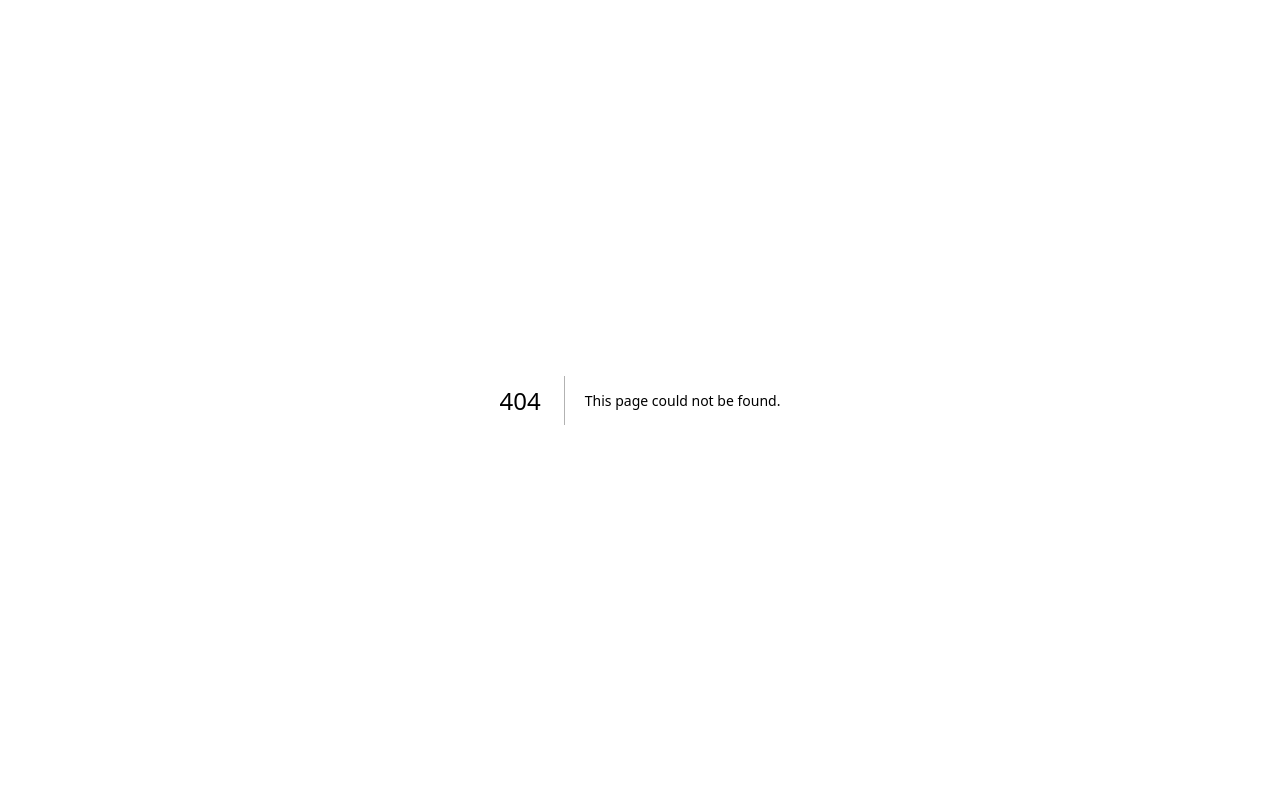
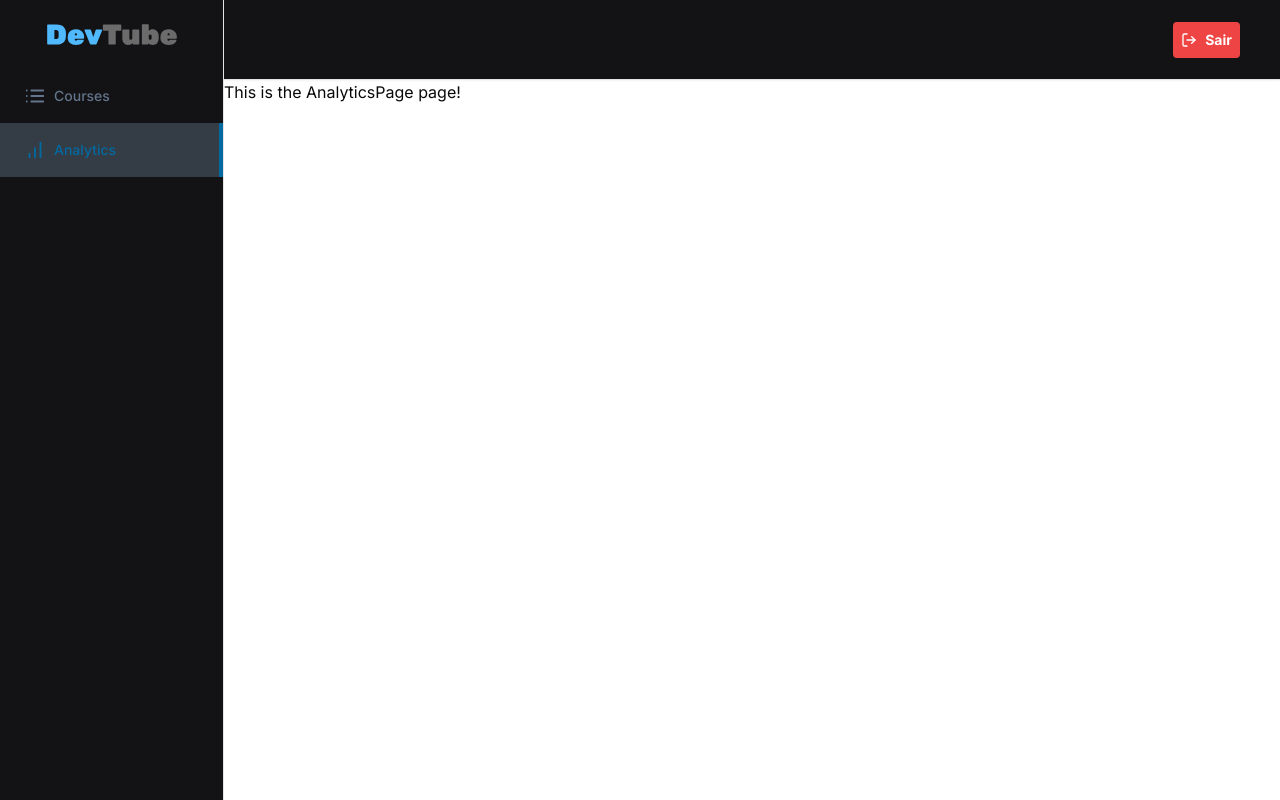
Before and after one commit to IgorCastilhos/devtube, a Next.js app: page /teacher/analytics in a window 1280 px wide. Before the commit this address had no page. Built offline with nearby package versions, Linux system fonts and the light colour scheme.

Commit message:
feat: added authentication, layout and dynamic layout

```diff
--- /dev/null
+++ b/app/(dashboard)/(routes)/teacher/analytics/page.tsx
@@ -0,0 +1,9 @@
+const AnalyticsPage = () => {
+  return (
+        <div>
+            This is the AnalyticsPage page!
+        </div>
+    );
+}
+
+export default AnalyticsPage;
--- /dev/null
+++ b/app/(dashboard)/(routes)/teacher/courses/page.tsx
@@ -0,0 +1,9 @@
+const CoursesPage = () => {
+  return (
+        <div>
+            This is the CoursesPage page!
+        </div>
+    );
+}
+
+export default CoursesPage;
--- a/app/(dashboard)/_components/logo.tsx
+++ b/app/(dashboard)/_components/logo.tsx
@@ -6,7 +6,7 @@ export const Logo = () => {
             height={130}
             width={130}
             alt={"logo"}
-            src={"logo.svg"}
+            src={"/logo.svg"}
         />
     )
 }
--- a/app/(dashboard)/_components/navbar.tsx
+++ b/app/(dashboard)/_components/navbar.tsx
@@ -1,9 +1,11 @@
 import {MobileSidebar} from "@/app/(dashboard)/_components/mobileSidebar";
+import {NavbarRoutes} from "@/components/navbarRoutes";
 
 export const Navbar = () => {
-  return (
-    <div className="p-4 border-b h-full flex items-center bg-modern-gray shadow-sm">
-      <MobileSidebar/>
-    </div>
-  )
+    return (
+        <div className="p-4 border-b h-full flex items-center bg-modern-gray shadow-sm">
+            <MobileSidebar/>
+            <NavbarRoutes/>
+        </div>
+    )
 }
--- a/app/(dashboard)/_components/sidebarRoutes.tsx
+++ b/app/(dashboard)/_components/sidebarRoutes.tsx
@@ -1,9 +1,10 @@
 "use client";
 
 import {SidebarItem} from "@/app/(dashboard)/_components/sidebarItem";
-import {Compass, Layout} from "lucide-react";
+import {BarChart, Compass, Layout, List} from "lucide-react";
+import {usePathname, useRouter} from "next/navigation";
 
-const GUESTROUTES = [
+const GUEST_ROUTES = [
     {
         icon: Layout,
         label: "Dashboard",
@@ -16,11 +17,28 @@ const GUESTROUTES = [
     }
 ]
 
+const TEACHER_ROUTES = [
+    {
+        icon: List,
+        label: "Courses",
+        href: "/teacher/courses",
+    },
+    {
+        icon: BarChart,
+        label: "Analytics",
+        href: "/teacher/analytics",
+    }
+]
+
 export const SidebarRoutes = () => {
+    const PATHNAME = usePathname();
+    const IS_TEACHER_PAGE = PATHNAME?.includes("/teacher");
+    const ROUTES = IS_TEACHER_PAGE ? TEACHER_ROUTES : GUEST_ROUTES;
+
     return (
         <div
             className="flex flex-col w-full text-white">
-            {GUESTROUTES.map((route) => (
+            {ROUTES.map((route) => (
                 <SidebarItem
                     key={route.href}
                     icon={route.icon}
--- a/app/(dashboard)/layout.tsx
+++ b/app/(dashboard)/layout.tsx
@@ -1,5 +1,6 @@
 import {Sidebar} from "@/app/(dashboard)/_components/sidebar";
 import {Navbar} from "@/app/(dashboard)/_components/navbar";
+import React from "react";
 
 const DashboardLayout = ({children}: { children: React.ReactNode; }) => {
     return (
@@ -10,7 +11,7 @@ const DashboardLayout = ({children}: { children: React.ReactNode; }) => {
             <div className="hidden md:flex h-full w-56 flex-col fixed inset-y-0 z-50">
                 <Sidebar/>
             </div>
-            <main className="md:pl-56 h-full">
+            <main className="md:pl-56 pt-[80px] h-full">
                 {children}
             </main>
         </div>
--- a/app/globals.css
+++ b/app/globals.css
@@ -8,8 +8,16 @@
     height: 100%;
   }
 
+.teacher_button {
+  @apply bg-blue-500 text-white font-bold py-2 px-2 rounded;
+}
+
+.logout_button {
+  @apply bg-red-500 text-white font-bold py-2 px-2 rounded;
+}
+
 .bg-modern-gray {
-  background-color: #131316; /* A modern, stylish gray */
+  background-color: #131316;
 }
 
 
--- /dev/null
+++ b/components/navbarRoutes.tsx
@@ -0,0 +1,33 @@
+"use client";
+
+import {UserButton} from "@clerk/nextjs";
+import {usePathname} from "next/navigation";
+import {Button} from "@/components/ui/button";
+import {LogOut} from "lucide-react";
+import Link from "next/link";
+
+export const NavbarRoutes = () => {
+    const PATHNAME = usePathname();
+    const IS_TEACHER_PAGE = PATHNAME?.startsWith("/teacher");
+    const IS_VIDEO_PLAYER_PAGE = PATHNAME?.includes("/chapter");
+
+    return (
+        <div className="flex gap-x-2 ml-auto">
+            {IS_TEACHER_PAGE || IS_VIDEO_PLAYER_PAGE ? (
+                <Link href={"/"}>
+                    <Button size={"sm"} variant={"secondary"} className={"logout_button hover:bg-red-800 mr-6"}>
+                        <LogOut className="h-4 w-4 mr-2"/>
+                        Sair
+                    </Button>
+                </Link>
+            ) : (
+                <Link href={"/teacher/courses"}>
+                    <Button size={"sm"} variant={"secondary"} className={"teacher_button hover:bg-sky-700 mr-6"}>
+                        Modo Professor
+                    </Button>
+                </Link>
+            )}
+            <UserButton/>
+        </div>
+    )
+}
```
